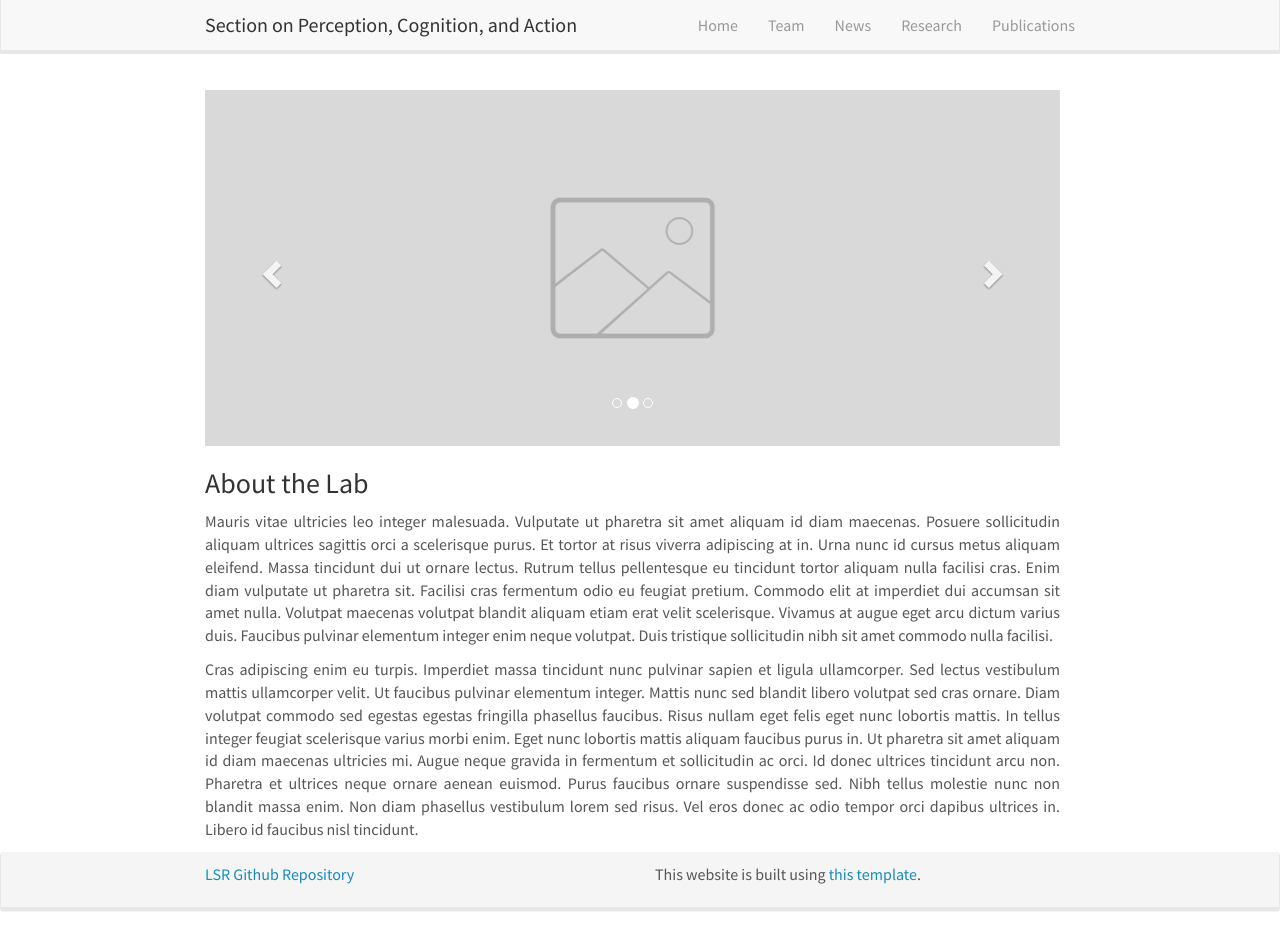
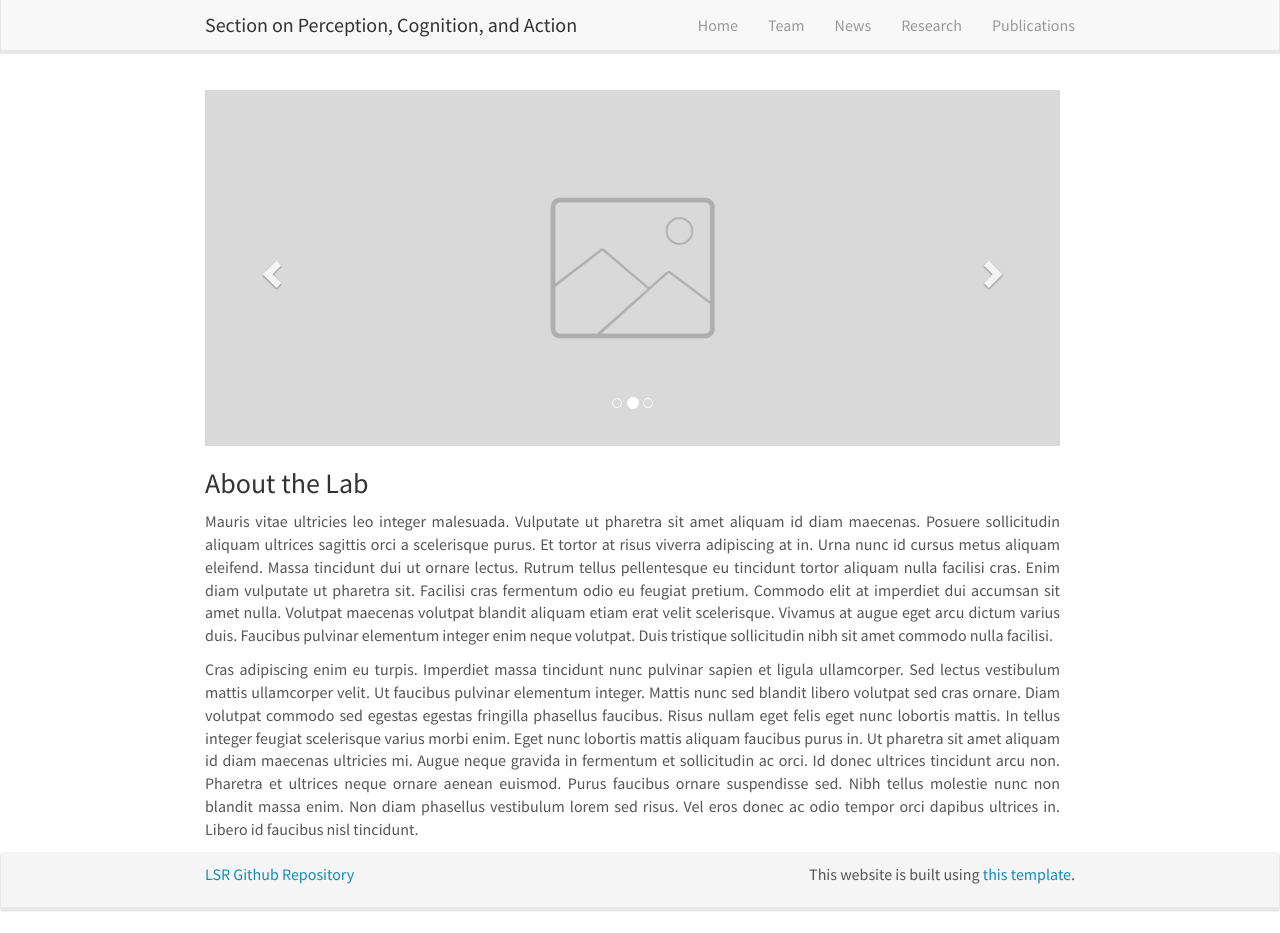
Before and after one commit to NEI-LSR/Section-on-Perception-Cognition-and-Action, a Jekyll site: the page built from _pages/home.md, in a window 1280 px wide and 933 px high. Built offline with Jekyll 4.4.1, drawn with Linux system fonts in a browser that asks for light colours; nearby versions of some CDN libraries.

Commit message:
Right align right column of footer

```diff
--- a/_includes/footer.html
+++ b/_includes/footer.html
@@ -14,7 +14,7 @@
 			</div>
 
 			<div class="col-sm-6">
-				<p> This website is built using <a href="https://github.com/ericdaat/research-lab-website">this template</a>. </p>
+				<p class="text-right"> This website is built using <a href="https://github.com/ericdaat/research-lab-website">this template</a>. </p>
 			</div>
 		</div>
 
```
